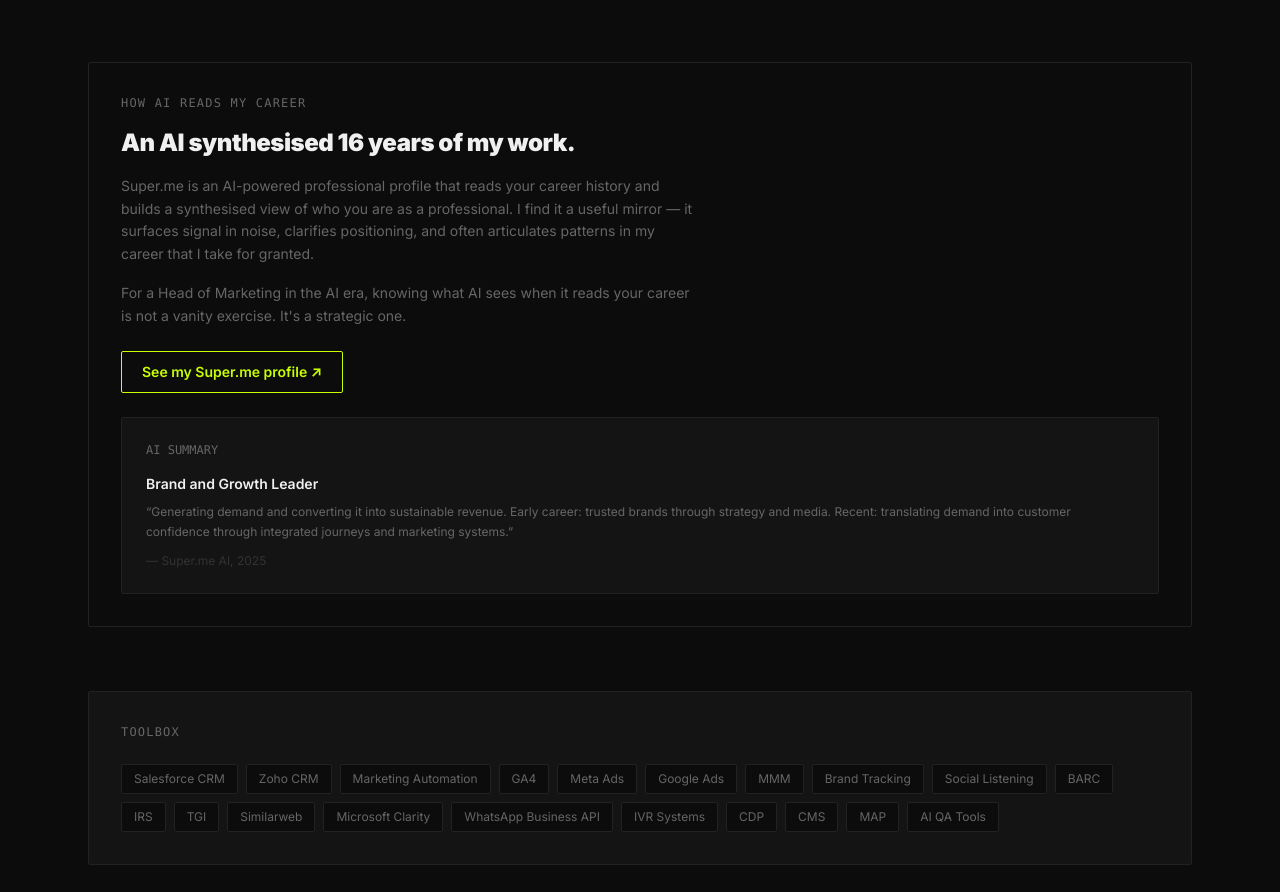
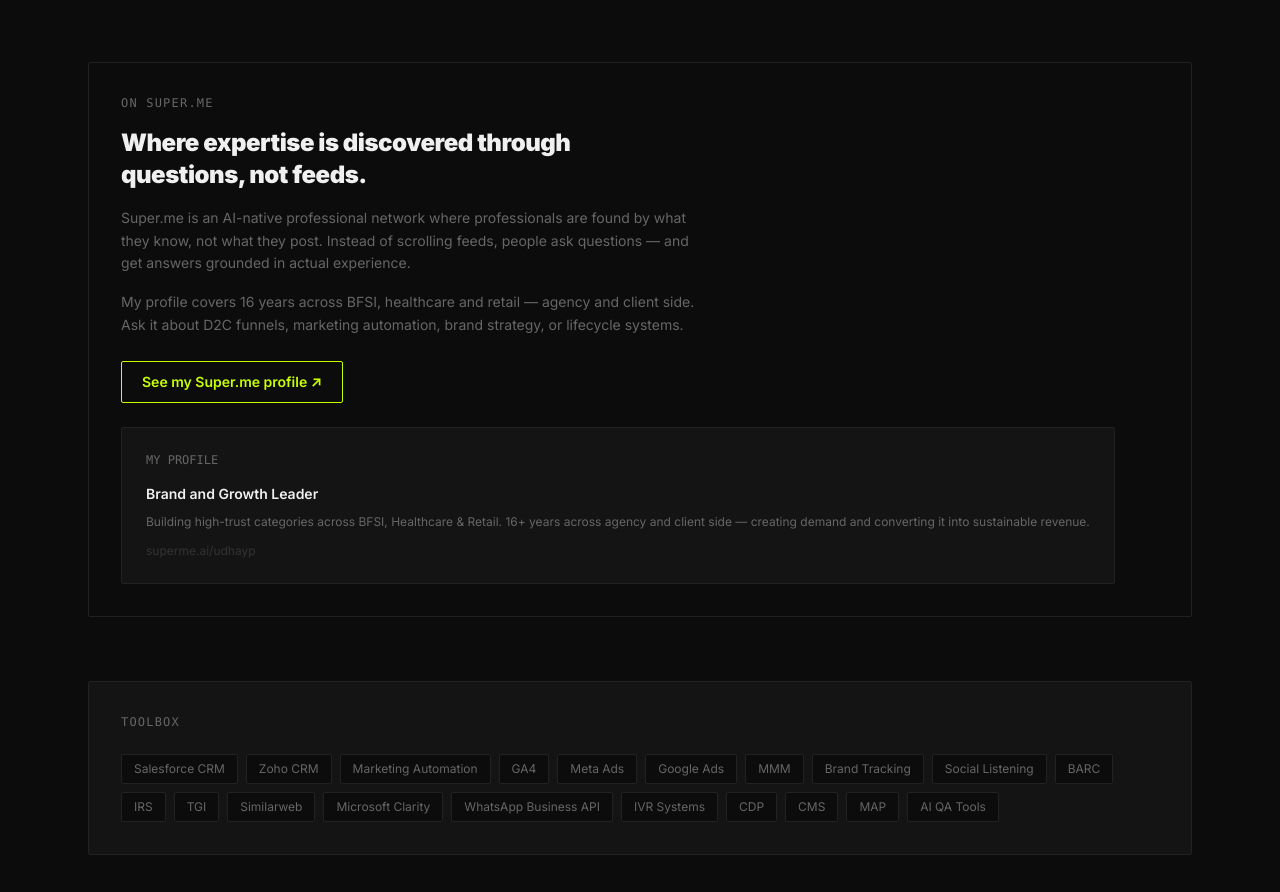
Before and after one commit to Ukku26/udhayp-portfolio, a Next.js app: page /work in a window 1280 px wide. Shown: the part 3432-4324 px from the top of the page. Built offline with nearby package versions, Linux system fonts and the light colour scheme.

Commit message:
Reframe Super.me section — professional network, not AI career analysis

```diff
--- a/app/work/page.tsx
+++ b/app/work/page.tsx
@@ -167,13 +167,13 @@
       <div className="mb-16 p-8" style={{ border: "1px solid var(--border)", borderRadius: "2px" }}>
         <div className="flex items-start justify-between gap-6 flex-wrap">
           <div className="max-w-xl">
-            <p className="text-xs font-mono tracking-widest mb-4" style={{ color: "var(--text-muted)" }}>HOW AI READS MY CAREER</p>
-            <h2 className="font-black text-2xl mb-4" style={{ color: "var(--text-primary)", letterSpacing: "-0.02em" }}>An AI synthesised 16 years of my work.</h2>
+            <p className="text-xs font-mono tracking-widest mb-4" style={{ color: "var(--text-muted)" }}>ON SUPER.ME</p>
+            <h2 className="font-black text-2xl mb-4" style={{ color: "var(--text-primary)", letterSpacing: "-0.02em" }}>Where expertise is discovered through questions, not feeds.</h2>
             <p className="text-sm leading-relaxed mb-4" style={{ color: "var(--text-muted)" }}>
-              Super.me is an AI-powered professional profile that reads your career history and builds a synthesised view of who you are as a professional. I find it a useful mirror — it surfaces signal in noise, clarifies positioning, and often articulates patterns in my career that I take for granted.
+              Super.me is an AI-native professional network where professionals are found by what they know, not what they post. Instead of scrolling feeds, people ask questions — and get answers grounded in actual experience.
             </p>
             <p className="text-sm leading-relaxed mb-6" style={{ color: "var(--text-muted)" }}>
-              For a Head of Marketing in the AI era, knowing what AI sees when it reads your career is not a vanity exercise. It&apos;s a strategic one.
+              My profile covers 16 years across BFSI, healthcare and retail — agency and client side. Ask it about D2C funnels, marketing automation, brand strategy, or lifecycle systems.
             </p>
             <a href="https://www.superme.ai/udhayp" target="_blank" rel="noopener noreferrer"
               className="inline-flex items-center gap-2 px-5 py-2.5 font-semibold text-sm btn-accent-outline">
@@ -181,12 +181,12 @@
             </a>
           </div>
           <div className="p-6 min-w-[200px]" style={{ background: "var(--surface)", border: "1px solid var(--border)", borderRadius: "2px" }}>
-            <p className="text-xs font-mono mb-4" style={{ color: "var(--text-muted)" }}>AI SUMMARY</p>
+            <p className="text-xs font-mono mb-4" style={{ color: "var(--text-muted)" }}>MY PROFILE</p>
             <p className="font-semibold text-sm mb-2" style={{ color: "var(--text-primary)" }}>Brand and Growth Leader</p>
             <p className="text-xs leading-relaxed" style={{ color: "var(--text-muted)" }}>
-              &ldquo;Generating demand and converting it into sustainable revenue. Early career: trusted brands through strategy and media. Recent: translating demand into customer confidence through integrated journeys and marketing systems.&rdquo;
+              Building high-trust categories across BFSI, Healthcare &amp; Retail. 16+ years across agency and client side — creating demand and converting it into sustainable revenue.
             </p>
-            <p className="text-xs mt-3" style={{ color: "var(--text-faint)" }}>— Super.me AI, 2025</p>
+            <p className="text-xs mt-3" style={{ color: "var(--text-faint)" }}>superme.ai/udhayp</p>
           </div>
         </div>
       </div>
```
